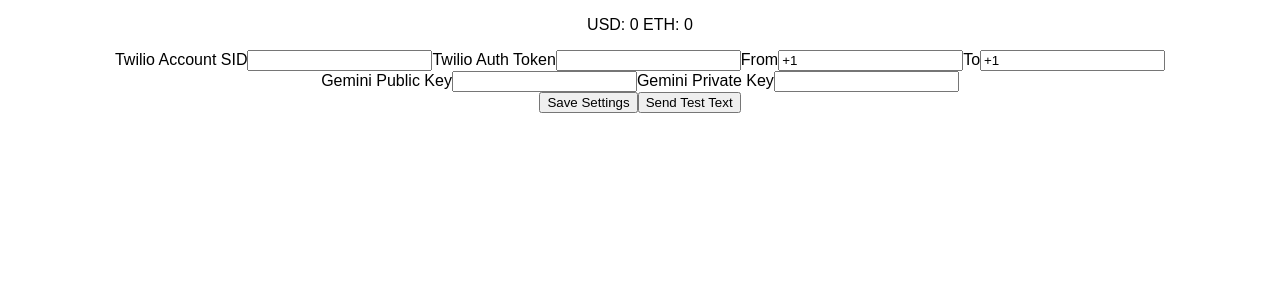
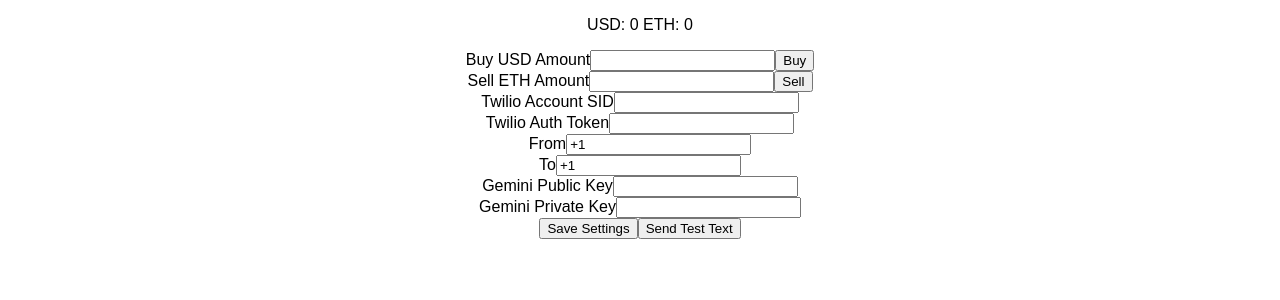
Before and after one commit to jsdelivrbot/CryptoWick, a React (Create React App) app: page / in a window 1280 px wide. Shown: the top 300 px of the page. Built offline with nearby package versions, Linux system fonts and the light colour scheme.

Commit message:
Implemented manual buying & selling.

```diff
--- a/src/App.tsx
+++ b/src/App.tsx
@@ -765,6 +765,9 @@ interface AppState {
   usdBalance: number;
   ethBalance: number;
 
+  buyUsdAmount: string;
+  sellEthAmount: string;
+
   geminiApiKey: string;
   geminiApiSecret: string;
 
@@ -794,6 +797,9 @@ class App extends React.Component<{}, AppState> {
       usdBalance: 0,
       ethBalance: 0,
 
+      buyUsdAmount: "",
+      sellEthAmount: "",
+
       geminiApiKey: "",
       geminiApiSecret: "",
 
@@ -804,6 +810,38 @@ class App extends React.Component<{}, AppState> {
 
       scrollOffsetInColumns: 0
     };
+  }
+
+  onBuyUsdAmountChange(event: any) {
+    this.setState({ buyUsdAmount: event.target.value });
+  }
+  onBuyEth() {
+    if(!this.state.tradeAnalysis) { return; }
+
+    const lastPrice = this.state.tradeAnalysis.closes[this.state.tradeAnalysis.candlestickCount - 1];
+
+    const buyEthAmount = parseFloat((parseFloat(this.state.buyUsdAmount) / lastPrice).toFixed(5));
+    if(isNaN(buyEthAmount)) { return; }
+
+    const price = lastPrice * 2;
+
+    buyEthThroughGemini(this.state.geminiApiKey, this.state.geminiApiSecret, "ETHUSD", buyEthAmount, price);
+  }
+
+  onSellEthAmountChange(event: any) {
+    this.setState({ sellEthAmount: event.target.value });
+  }
+  onSellEth() {
+    if(!this.state.tradeAnalysis) { return; }
+
+    const lastPrice = this.state.tradeAnalysis.closes[this.state.tradeAnalysis.candlestickCount - 1];
+
+    const sellEthAmount = parseFloat(this.state.sellEthAmount);
+    if(isNaN(sellEthAmount)) { return; }
+
+    const price = lastPrice / 2;
+
+    sellEthThroughGemini(this.state.geminiApiKey, this.state.geminiApiSecret, "ETHUSD", sellEthAmount, price);
   }
 
   onGeminiApiKeyChange(event: any) {
@@ -938,15 +976,22 @@ class App extends React.Component<{}, AppState> {
 
     clearInterval(this.refreshCandlesticksIntervalHandle);
   }
+
   renderCharts() {
     if(!this.state.tradeAnalysis) { return null; }
 
-    const useHeikinAshiCandlesticks = false;
+    const useHeikinAshiCandlesticks = true;
 
     const opens = !useHeikinAshiCandlesticks ? this.state.tradeAnalysis.opens : this.state.tradeAnalysis.heikinOpens;
     const highs = !useHeikinAshiCandlesticks ? this.state.tradeAnalysis.highs : this.state.tradeAnalysis.heikinHighs;
     const lows = !useHeikinAshiCandlesticks ? this.state.tradeAnalysis.lows : this.state.tradeAnalysis.heikinLows;
     const closes = !useHeikinAshiCandlesticks ? this.state.tradeAnalysis.closes : this.state.tradeAnalysis.heikinCloses;
+
+    const heikinAshiCandlestickHeights = combineArrays(
+      this.state.tradeAnalysis.heikinOpens,
+      this.state.tradeAnalysis.heikinCloses,
+      (a, b) => b - a
+    );
 
     const candlestickColors = this.state.tradeAnalysis
       ? combineArrays(
@@ -980,6 +1025,16 @@ class App extends React.Component<{}, AppState> {
           chartTitle="Volume"
           values={this.state.tradeAnalysis.volumes}
           colors={candlestickColors}
+          width={800}
+          height={100}
+          columnWidth={columnWidth}
+          columnHorizontalPadding={columnHorizontalPadding}
+          scrollOffsetInColumns={scrollOffsetInColumns}
+        />
+
+        <LineChart
+          chartTitle="Heikin-Ashi Candlestick Body Heights"
+          values={heikinAshiCandlestickHeights}
           width={800}
           height={100}
           columnWidth={columnWidth}
@@ -1028,6 +1083,10 @@ class App extends React.Component<{}, AppState> {
     );
   }
   render() {
+    const onBuyEth = this.onBuyEth.bind(this);
+    const onSellEth = this.onSellEth.bind(this);
+    const onBuyUsdAmountChange = this.onBuyUsdAmountChange.bind(this);
+    const onSellEthAmountChange = this.onSellEthAmountChange.bind(this);
     const onGeminiApiKeyChange = this.onGeminiApiKeyChange.bind(this);
     const onGeminiApiSecretChange = this.onGeminiApiSecretChange.bind(this);
     const onTwilioAccountSidChange = this.onTwilioAccountSidChange.bind(this);
@@ -1041,26 +1100,51 @@ class App extends React.Component<{}, AppState> {
       <div className="App">
         <p>USD: {this.state.usdBalance} ETH: {this.state.ethBalance}</p>
         {this.state.tradeAnalysis ? <p>Last: {this.state.tradeAnalysis.closes[this.state.tradeAnalysis.candlestickCount - 1]}</p> : null}
+        <div>
+          <div>
+            Buy USD Amount
+            <input type="text" value={this.state.buyUsdAmount} onChange={onBuyUsdAmountChange} />
+            <button onClick={onBuyEth}>Buy</button>
+          </div>
+
+          <div>
+            Sell ETH Amount
+            <input type="text" value={this.state.sellEthAmount} onChange={onSellEthAmountChange} />
+            <button onClick={onSellEth}>Sell</button>
+          </div>
+        </div>
         {this.renderCharts()}
+        <div>
           <div>
             Twilio Account SID
             <input type="text" value={this.state.twilioAccountSid} onChange={onTwilioAccountSidChange} />
+          </div>
 
+          <div>
             Twilio Auth Token
             <input type="text" value={this.state.twilioAuthToken} onChange={onTwilioAuthTokenChange} />
+          </div>
 
+          <div>
             From
             <input type="text" value={this.state.fromPhoneNumber} onChange={onFromPhoneNumberChange} />
+          </div>
 
+          <div>
             To
             <input type="text" value={this.state.toPhoneNumber} onChange={onToPhoneNumberChange} />
           </div>
+        </div>
+        <div>
           <div>
             Gemini Public Key
             <input type="text" value={this.state.geminiApiKey} onChange={onGeminiApiKeyChange} />
+          </div>
 
+          <div>
             Gemini Private Key
             <input type="text" value={this.state.geminiApiSecret} onChange={onGeminiApiSecretChange} />
+          </div>
         </div>
         <div>
           <button onClick={onSaveSettings}>Save Settings</button>
@@ -1145,6 +1229,31 @@ function loadGeminiBalances(apiKey: string, apiSecret: string) {
       };
     });
 }
+function buyEthThroughGemini(apiKey: string, apiSecret: string, symbol: string, amount: number, price: number) {
+  geminiNewOrder(apiKey, apiSecret, symbol, "buy", amount, price);
+}
+function sellEthThroughGemini(apiKey: string, apiSecret: string, symbol: string, amount: number, price: number) {
+  geminiNewOrder(apiKey, apiSecret, symbol, "sell", amount, price);
+}
+function geminiNewOrder(apiKey: string, apiSecret: string, symbol: string, side: string, amount: number, price: number) {
+  const nonce = nextNonce();
+  const clientOrderId = nonce.toString();
+
+  const payload = {
+    request: "/v1/order/new",
+    nonce: nonce,
+    client_order_id: clientOrderId,
+    symbol: symbol,
+    amount: amount.toString(),
+    price: price.toString(),
+    side: side,
+    type: "exchange limit",
+    options: ["immediate-or-cancel"]
+  };
+
+  return callGeminiPrivateApi(apiKey, apiSecret, "https://api.gemini.com/v1/order/new", payload);
+}
+
 function callGeminiPrivateApi(apiKey: string, apiSecret: string, url: string, payload: any) {
   const jsonPayload = JSON.stringify(payload);
   const base64JsonPayload = btoa(jsonPayload);
```
Lines whose indentation alone changed are shown as unchanged.
